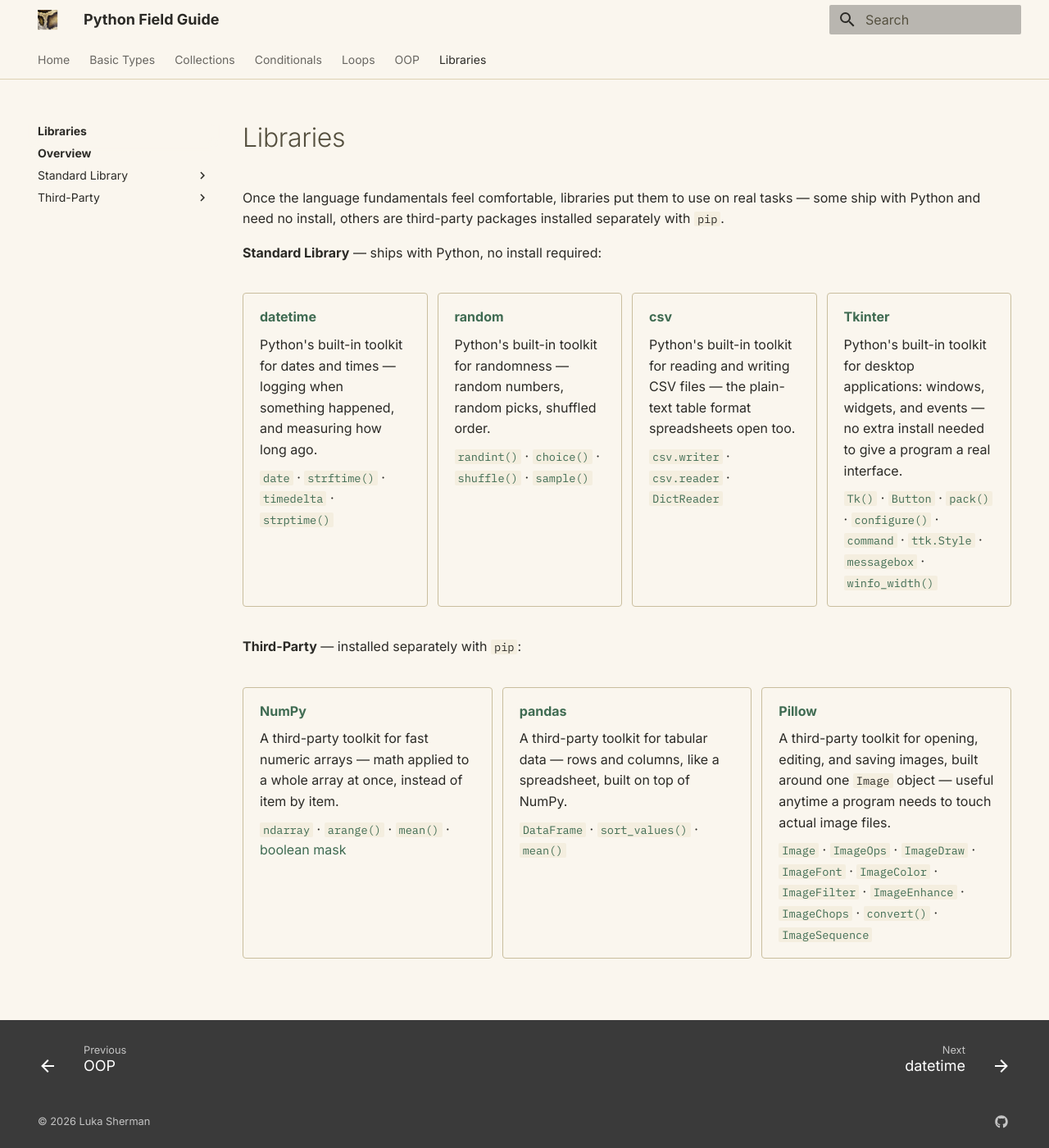
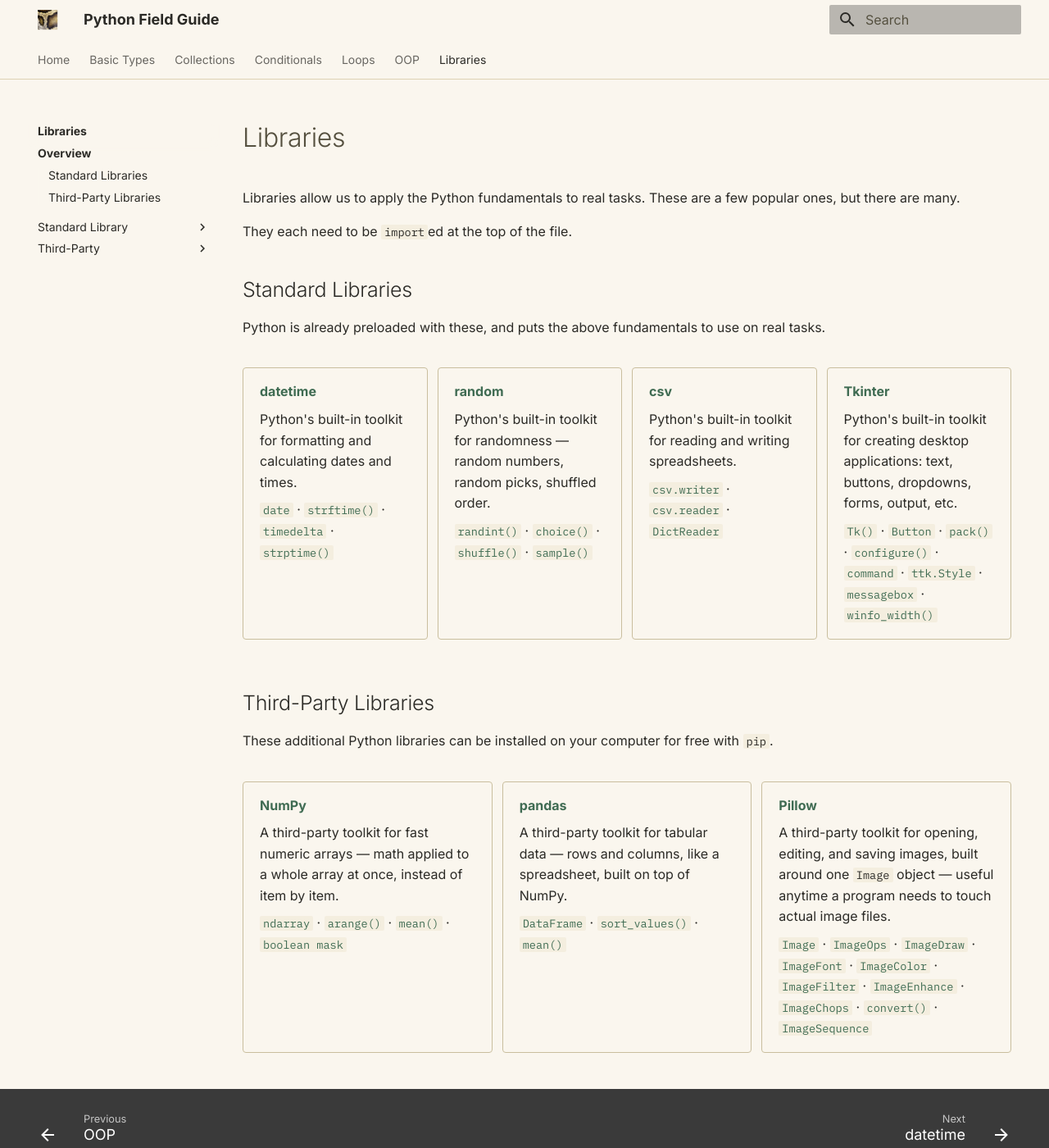
Before and after one commit to luka-sherman/python-field-guide, an MkDocs documentation site: the page built from docs/libraries.md, in a window 1280 px wide and 1400 px high. Shown: the whole window at 82% size. Built offline with MkDocs 1.6.1 and Material for MkDocs 9.7.7, drawn with Linux system fonts in a browser that asks for light colours; nearby versions of some CDN libraries.

Commit message:
rewrite library overview page

```diff
--- a/docs/libraries.md
+++ b/docs/libraries.md
@@ -1,14 +1,18 @@
 # Libraries
 
-Once the language fundamentals feel comfortable, libraries put them to use on real tasks — some ship with Python and need no install, others are third-party packages installed separately with `pip`.
+Libraries allow us to apply the Python fundamentals to real tasks. These are a few popular ones, but there are many.
 
-**Standard Library** — ships with Python, no install required:
+They each need to be `import`ed at the top of the file.
+
+## Standard Libraries
+
+Python is already preloaded with these, and puts the above fundamentals to use on real tasks.
 
 <div class="grid cards" markdown="block">
 
 - **[datetime](datetime.md)**
 
-    Python's built-in toolkit for dates and times — logging when something happened, and measuring how long ago.
+    Python's built-in toolkit for formatting and calculating dates and times.
 
     [`date`](datetime.md#creating-dates-and-times) · [`strftime()`](datetime.md#formatting-with-strftime) · [`timedelta`](datetime.md#date-arithmetic) · [`strptime()`](datetime.md#parsing-a-string-with-strptime)
 
@@ -20,19 +24,21 @@ Once the language fundamentals feel comfortable, libraries put them to use on re
 
 - **[csv](csv.md)**
 
-    Python's built-in toolkit for reading and writing CSV files — the plain-text table format spreadsheets open too.
+    Python's built-in toolkit for reading and writing spreadsheets.
 
     [`csv.writer`](csv.md#writing-csv-files) · [`csv.reader`](csv.md#reading-csv-files) · [`DictReader`](csv.md#reading-rows-as-dictionaries)
 
 - **[Tkinter](tkinter.md)**
 
-    Python's built-in toolkit for desktop applications: windows, widgets, and events — no extra install needed to give a program a real interface.
+    Python's built-in toolkit for creating desktop applications: text, buttons, dropdowns, forms, output, etc.
 
     [`Tk()`](tkinter.md#creating-a-window) · [`Button`](tkinter.md#widgets) · [`pack()`](tkinter.md#layout-managers) · [`configure()`](tkinter.md#configuring-widgets) · [`command`](tkinter.md#handling-events) · [`ttk.Style`](tkinter.md#styling-with-ttk) · [`messagebox`](tkinter.md#dialogs) · [`winfo_width()`](tkinter.md#introspecting-widgets)
 
 </div>
 
-**Third-Party** — installed separately with `pip`:
+## Third-Party Libraries
+
+These additional Python libraries can be installed on your computer for free with `pip`.
 
 <div class="grid cards" markdown="block">
 
@@ -40,7 +46,7 @@ Once the language fundamentals feel comfortable, libraries put them to use on re
 
     A third-party toolkit for fast numeric arrays — math applied to a whole array at once, instead of item by item.
 
-    [`ndarray`](numpy.md#creating-arrays) · [`arange()`](numpy.md#building-arrays-without-a-list) · [`mean()`](numpy.md#aggregating-an-array) · [boolean mask](numpy.md#filtering-with-a-boolean-mask)
+    [`ndarray`](numpy.md#creating-arrays) · [`arange()`](numpy.md#building-arrays-without-a-list) · [`mean()`](numpy.md#aggregating-an-array) · [`boolean mask`](numpy.md#filtering-with-a-boolean-mask)
 
 - **[pandas](pandas.md)**
 
```
